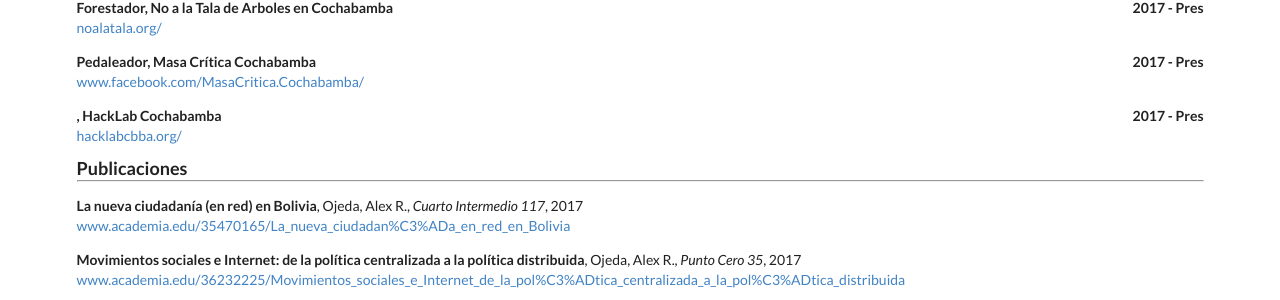
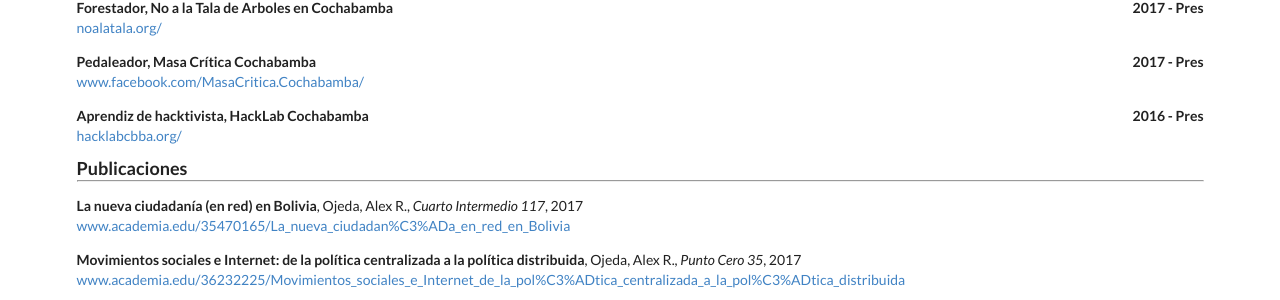
Before and after one commit to alex-roc/alex-roc.github.io, a Jekyll site: the page built from bio/index.html, in a window 1280 px wide. Shown: the part 987-1287 px from the top of the page. Built offline with Jekyll 4.4.1, drawn with Linux system fonts in a browser that asks for light colours.

Commit message:
update bio

```diff
--- a/_data/bio.json
+++ b/_data/bio.json
@@ -261,8 +261,8 @@
     {
       "organization": "HackLab Cochabamba",
       "website": "http://hacklabcbba.org/",
-      "position": "",
-      "startDate": "2017-02-01",
+      "position": "Aprendiz de hacktivista",
+      "startDate": "2016-10-01",
       "endDate": "Presente",
       "summary": "",
       "highlights": []
```
